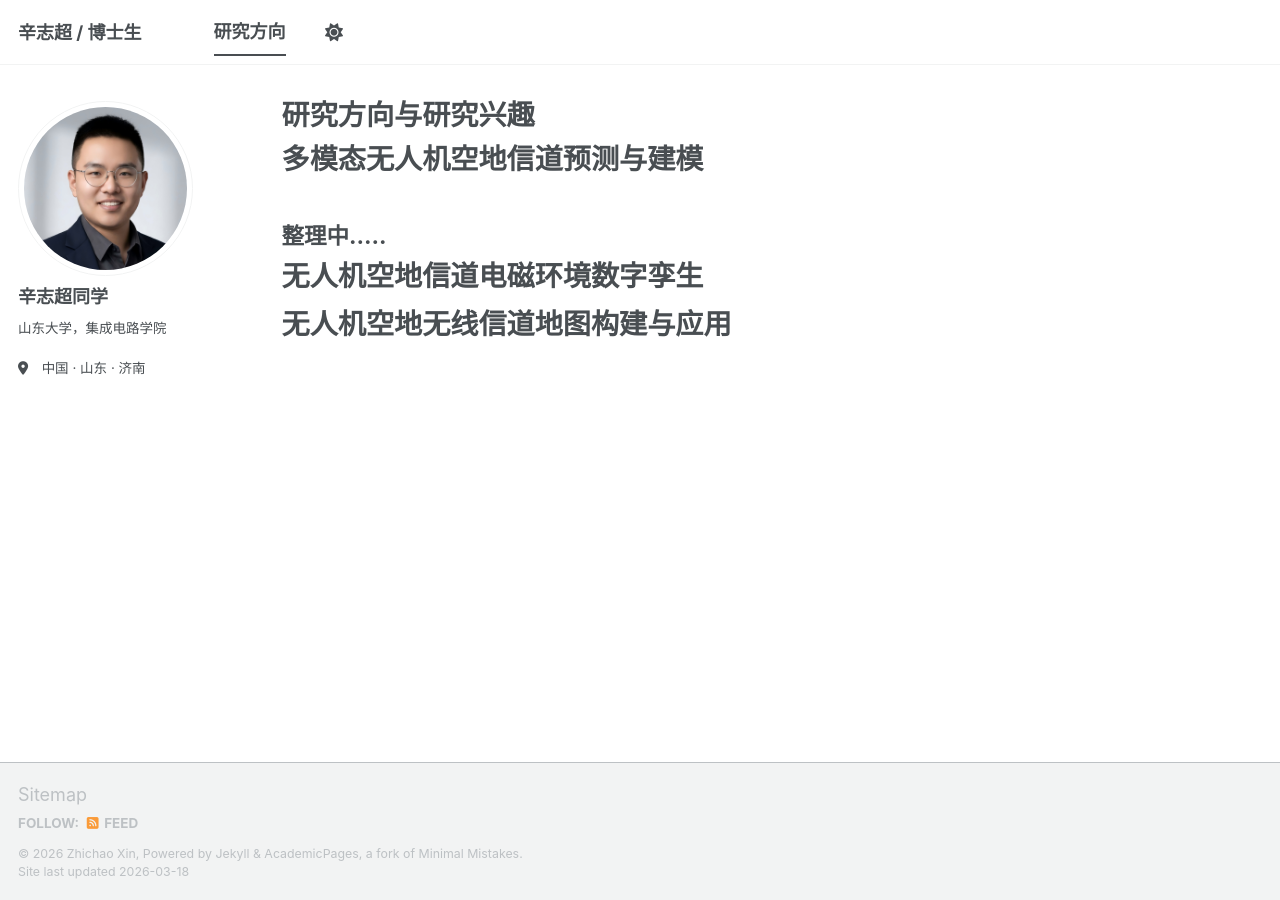
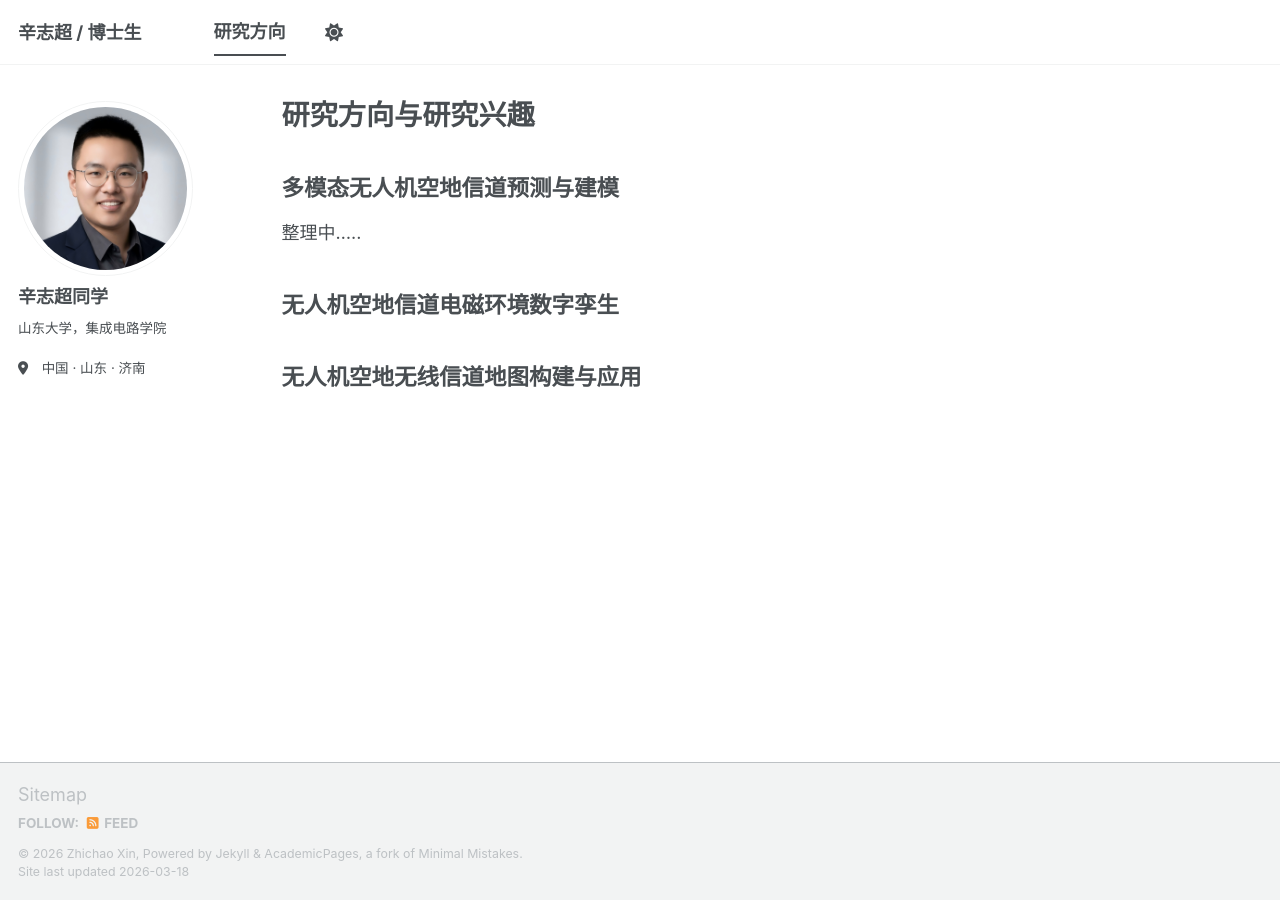
Before and after one commit to zhichaoxin/zhichaoxin.github.io, a Jekyll site: the page built from _pages/cv.md, in a window 1280 px wide. Built offline with Jekyll 4.4.1, drawn with Linux system fonts in a browser that asks for light colours; a script bundle is joined from its source files by our own code; library files that are not in the unit come from our copies.

Commit message:
Update cv.md

```diff
--- a/_pages/cv.md
+++ b/_pages/cv.md
@@ -9,8 +9,8 @@ redirect_from:
 
 {% include base_path %}
 
-# 多模态无人机空地信道预测与建模
-## 整理中.....
-# 无人机空地信道电磁环境数字孪生
+## 多模态无人机空地信道预测与建模
+整理中.....
+## 无人机空地信道电磁环境数字孪生
 
-# 无人机空地无线信道地图构建与应用
+## 无人机空地无线信道地图构建与应用
```
